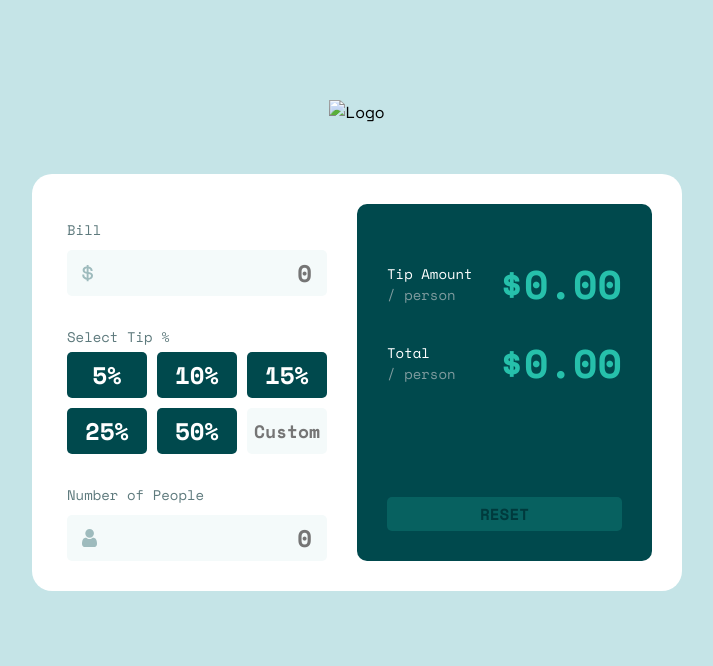
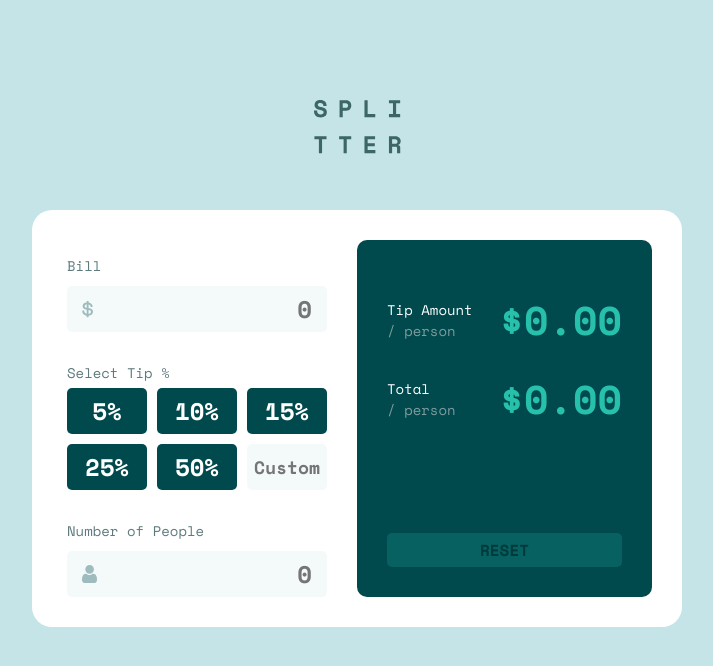
Before and after one commit to CHRISTIANGLENOGO/Tip-Calculator, a plain HTML site: page index.html in a window 1280 px wide. Shown: the whole page, without its empty margins (283-996 px from the left). Drawn offline with nearby package versions, Linux system fonts and the light colour scheme.

Commit message:
Update index.html

```diff
--- a/index.html
+++ b/index.html
@@ -10,7 +10,7 @@
 </head>
 <body>
     <div id="logo">
-        <img src="images/logo.svg" alt="Logo">
+        <img src="logo.svg" alt="Logo">
     </div>
         <div class="container">
             <div class="left-calc">
```
